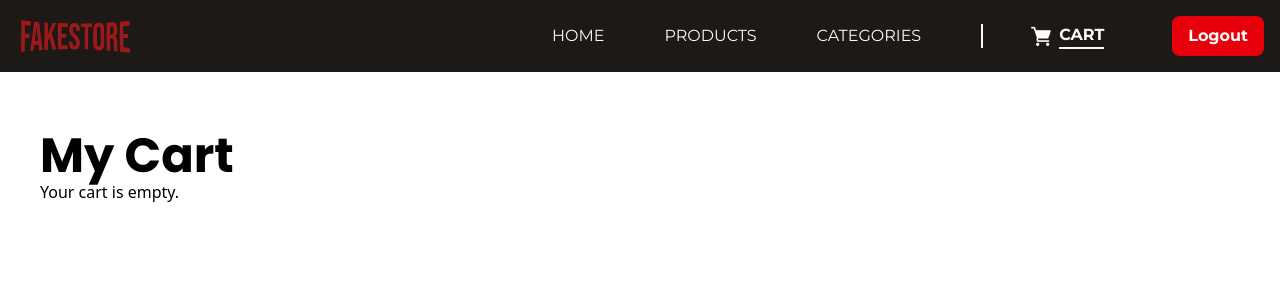
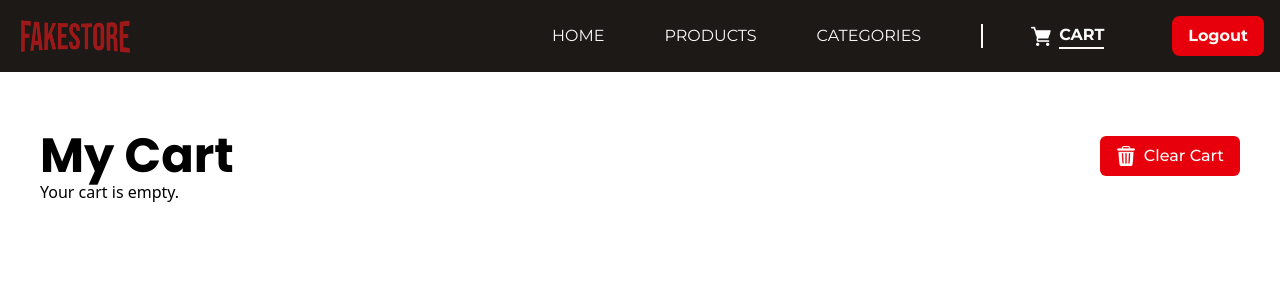
Before and after one commit to shameCanales/Fakestore_App_React, a React (Vite) app: page /cart in a window 1280 px wide. Shown: the top 300 px of the page. Built offline with nearby package versions, Linux system fonts and the light colour scheme; sample sign-in values are in the browser's storage.

Commit message:
added clear Cart feature

```diff
--- a/src/components/Cart.jsx
+++ b/src/components/Cart.jsx
@@ -71,6 +71,7 @@ export default function Cart() {
       dispatch(cartActions.removeItemFromCart({ id }));
     }
 
+
     content = (
       <ul className="mt-15">
         {completeCartItemDetails.map((item) => (
--- a/src/pages/CartPage.jsx
+++ b/src/pages/CartPage.jsx
@@ -1,10 +1,28 @@
 import Heading from "../UI/Heading";
 import Cart from "../components/Cart";
+import bin from "../assets/bin.png";
+import { useDispatch } from "react-redux";
+import { cartActions } from "../store/cart-slice";
 
 export default function CartPage() {
+  const dispatch = useDispatch();
+
+  function handleClearCart() {
+    dispatch(cartActions.clearCart());
+  }
+
   return (
     <div>
-      <Heading text="My Cart" />
+      <div className="flex justify-between items-center ">
+        <Heading text="My Cart" />
+        <button
+          onClick={() => handleClearCart()}
+          className="mt-15 bg-red-600 flex items-center px-4 py-2 montserrat-medium text-stone-50 rounded-md"
+        >
+          <img src={bin} alt="Clear Cart" className="w-[20px] mr-2" />
+          Clear Cart
+        </button>
+      </div>
       <Cart />
     </div>
   );
```
Also changed, not shown: 1 other file (tests, documents, lock files or other folders).
